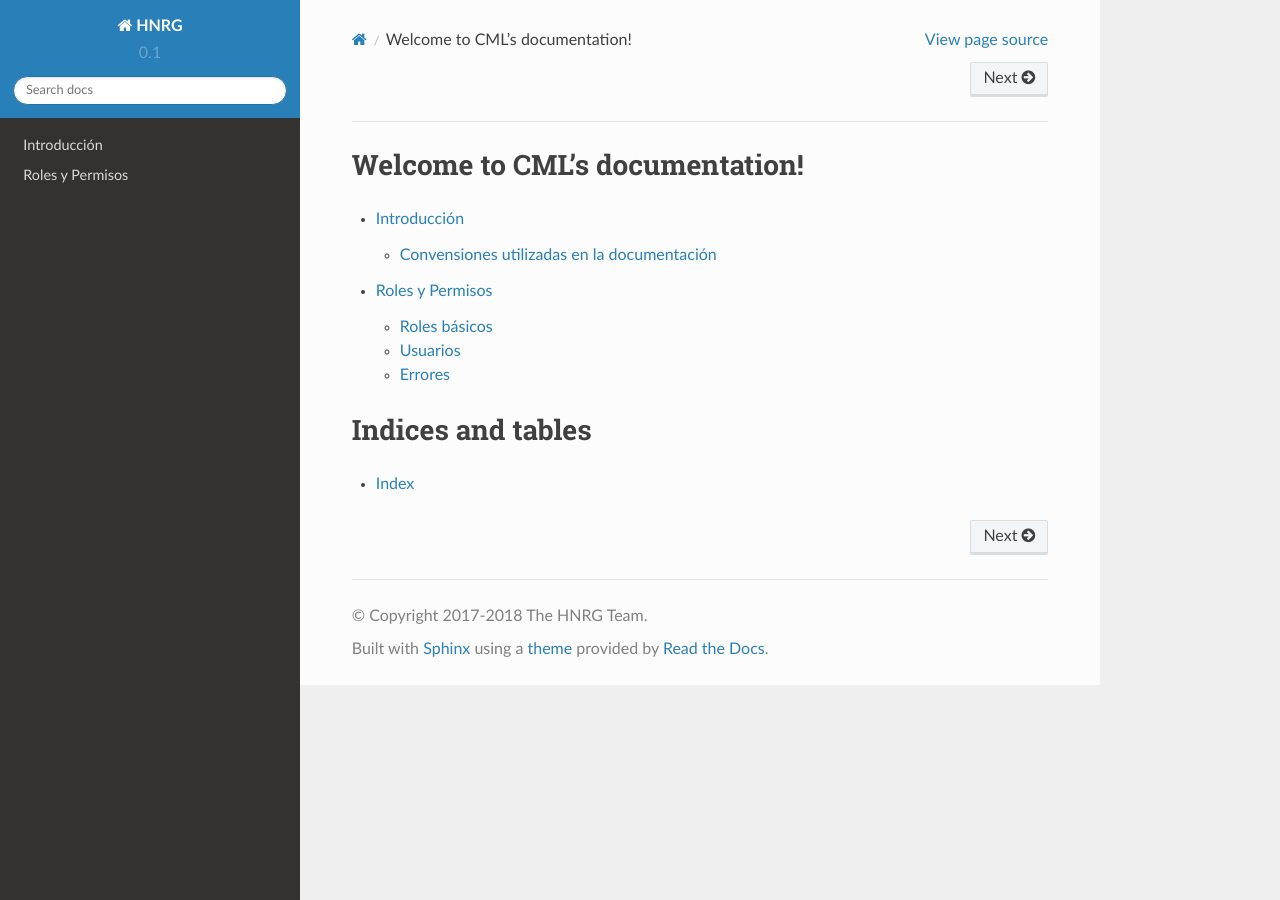
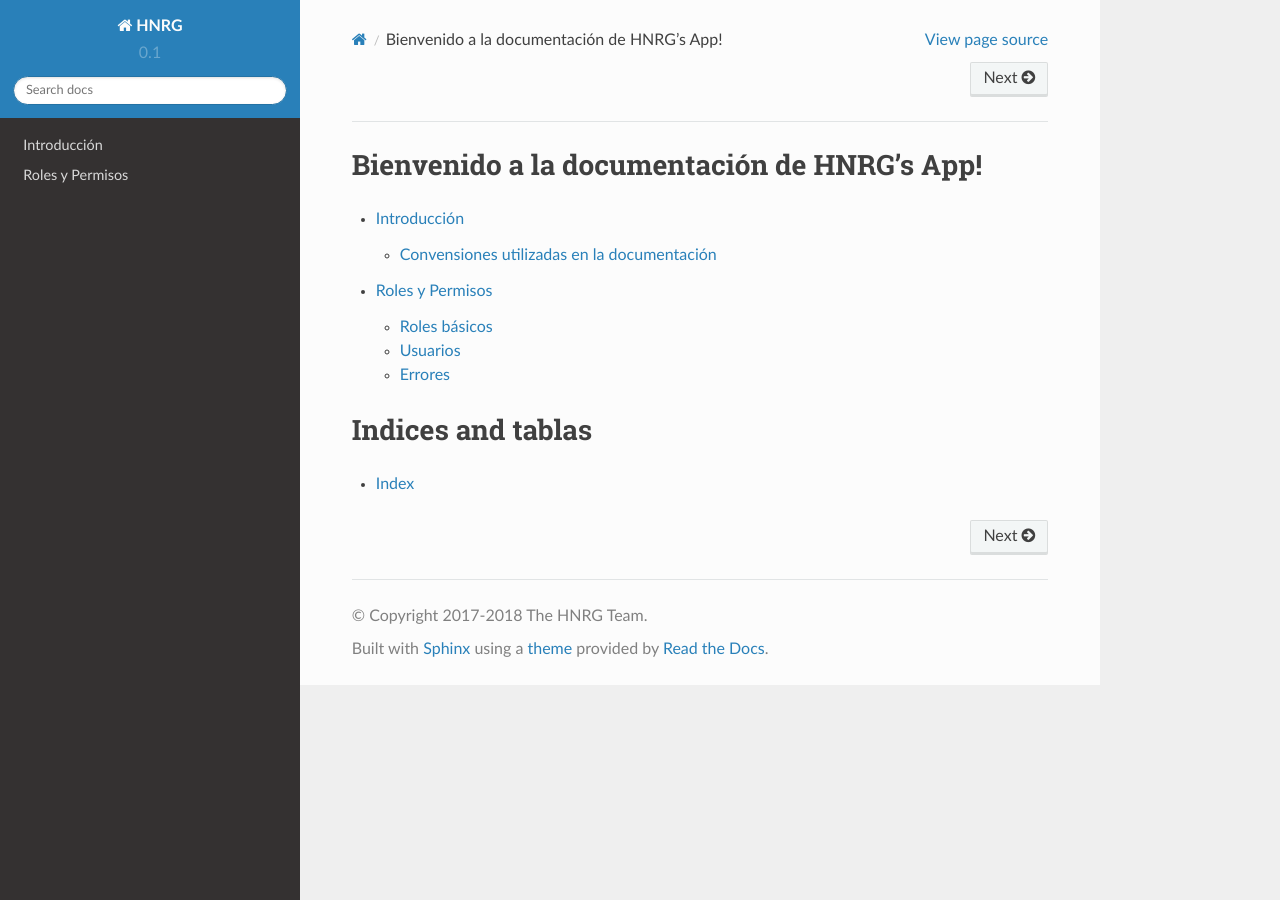
Before and after one commit to hnrg/hnrg, a Sphinx documentation site: the page built from docs/source/index.rst, in a window 1280 px wide. Built offline with Sphinx 7.4.7 and the Read the Docs theme 2.0.0, drawn with Linux system fonts in a browser that asks for light colours; formulas are drawn with MathJax 3.

Commit message:
Updated index and intro

```diff
--- a/docs/source/index.rst
+++ b/docs/source/index.rst
@@ -3,8 +3,8 @@
    You can adapt this file completely to your liking, but it should at least
    contain the root `toctree` directive.
 
-Welcome to CML's documentation!
-===============================
+Bienvenido a la documentación de HNRG's App!
+============================================
 
 .. toctree::
    :maxdepth: 2
@@ -12,7 +12,7 @@ Welcome to CML's documentation!
    intro.rst
    roles.rst
 
-Indices and tables
+Indices and tablas
 ==================
 
 * :ref:`genindex`
```
